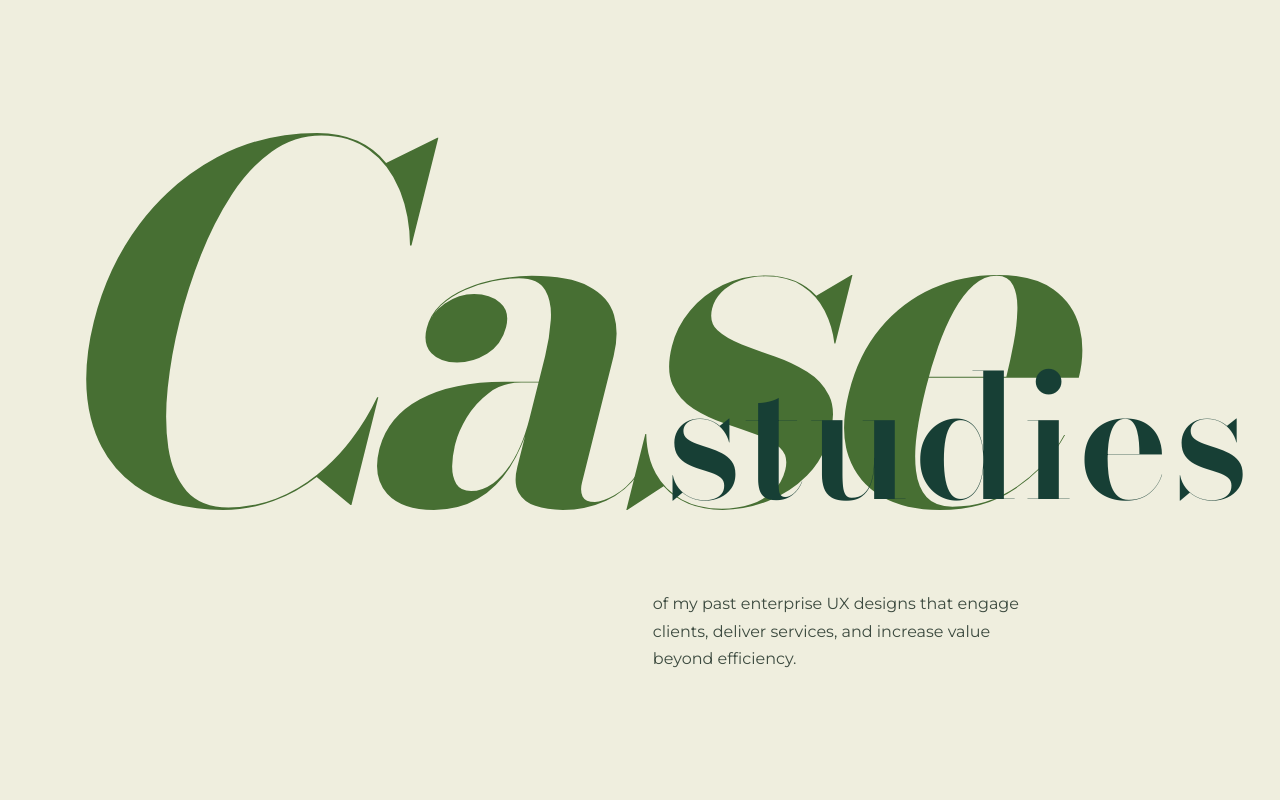
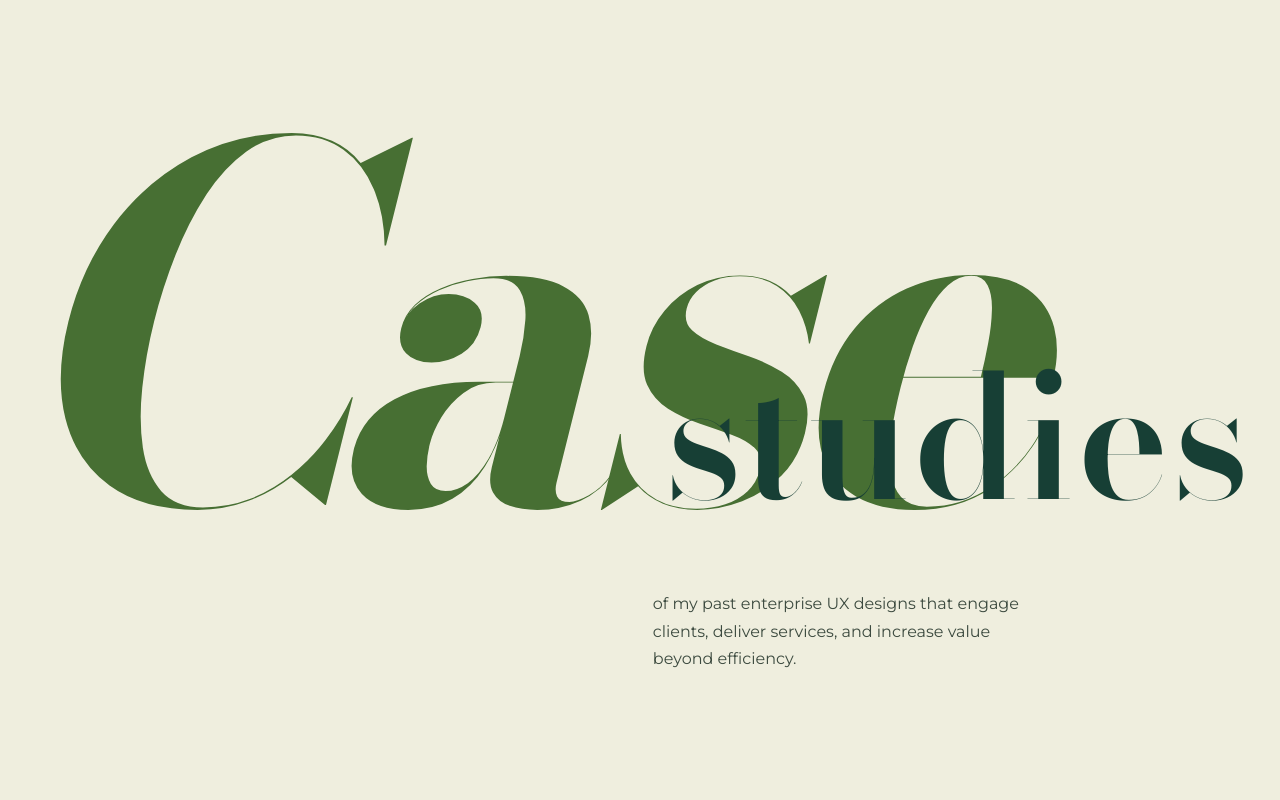
Before and after one commit to broccoli-tree-design/website, a Next.js app: page / in a window 1280 px wide. Shown: the part 1840-2640 px from the top of the page. Built offline with nearby package versions, Linux system fonts and the light colour scheme.

Commit message:
Pull the Case heading's C ink onto the gutter line
Co-Authored-By: Claude Sonnet 5.5 <noreply@anthropic.com>

```diff
--- a/app/globals.css
+++ b/app/globals.css
@@ -717,6 +717,8 @@ button:focus-visible {
   display: block;
   font-size: var(--display-8);
   letter-spacing: -0.05em;
+  /* the "C" has side bearing; pull its ink onto the gutter line */
+  margin-left: -0.052em;
 }
 /* overlaps "Case" on purpose */
 .cs-studies {
```
